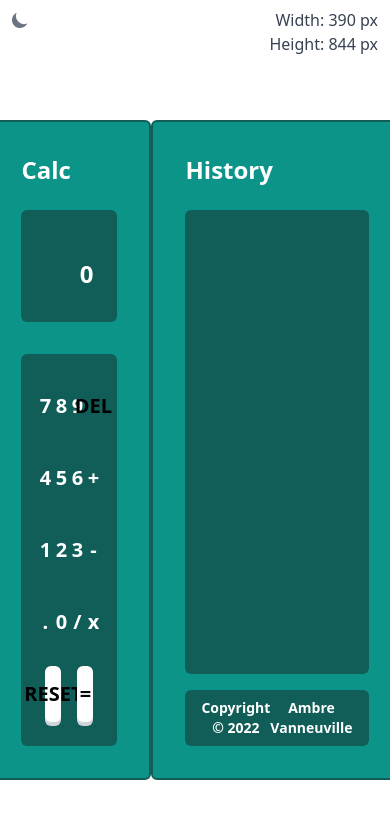
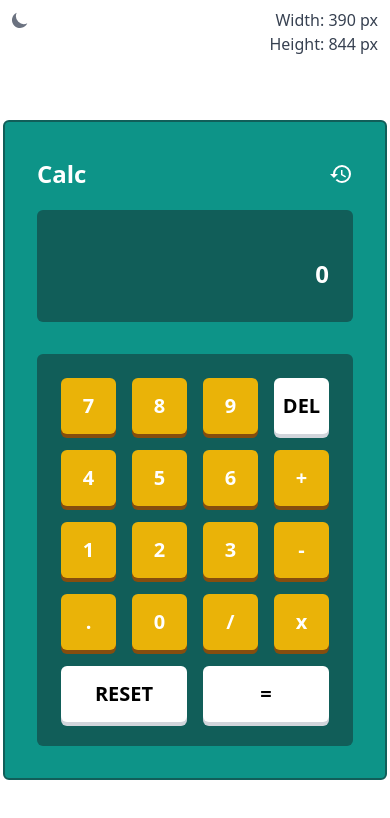
Before and after one commit to Ambre1709/Calculatrice, a Vue app: page / in a window 390 px wide. Shown: the top 818 px of the page. Built offline with nearby package versions, Linux system fonts and the light colour scheme.

Commit message:
💄 ✨ responsive

```diff
--- a/src/components/Calculator.vue
+++ b/src/components/Calculator.vue
@@ -1,9 +1,13 @@
 <template>
-  <div class="mt-20 flex flex-row justify-center">
+  <div class="mt-20 flex justify-center">
+    <div class="relative flex flex-row">
       <div
         class="border-2 border-teal-800 dark:border-gray-500 bg-teal-600 dark:bg-gray-900 w-96 text-white font-bold p-8 rounded-md"
       >
-      <h2 class="h-10 text-2xl text-white mb-4">Calc</h2>
+        <div class="h-10 mb-4 flex items-center justify-between">
+          <h2 class="text-2xl text-white">Calc</h2>
+          <history @click="open = !open" class="w-6 h-6 cursor-pointer" />
+        </div>
 
         <div
           class="overflow-auto scrollbar scrollbar-thumb-teal-900 dark:scrollbar-thumb-orange-300 dark:scrollbar-track-gray-200 scrollbar-track-teal-100 h-28 break-words bg-teal-800 dark:bg-gray-700 text-white mb-8 rounded-md text-right text-2xl px-6 py-4"
@@ -43,13 +47,28 @@
         </div>
       </div>
 
-    <div class="bg-teal-800 dark:bg-gray-500 w-4 rounded-md"></div>
+      <div
+        :class="[open ? 'hidden lg:block' : 'hidden']"
+        class="w-4 rounded-md bg-teal-800 dark:bg-gray-500"
+      ></div>
 
       <div
+        :class="[
+          open
+            ? 'z-10 absolute top-0 left-0 lg:block lg:relative h-full'
+            : 'hidden',
+        ]"
         class="border-2 border-teal-800 dark:border-gray-500 flex flex-col justify-between bg-teal-600 dark:bg-gray-900 w-96 text-white font-bold p-8 rounded-md"
       >
-      <div class="h-full">
-        <h2 class="h-10 text-2xl text-white mb-4">History</h2>
+        <div>
+          <div class="h-10 mb-4 flex items-center justify-between">
+            <h2 class="text-2xl text-white">History</h2>
+            <history
+              @click="open = !open"
+              :class="[open ? 'block lg:hidden' : 'hidden']"
+              class="w-6 h-6 cursor-pointer"
+            />
+          </div>
 
           <div
             class="overflow-auto scrollbar scrollbar-thumb-teal-900 dark:scrollbar-thumb-orange-300 dark:scrollbar-track-gray-200 scrollbar-track-teal-100 bg-teal-800 dark:bg-gray-700 p-6 rounded-md h-[464px] text-right"
@@ -78,10 +97,11 @@
           </div>
         </div>
         <div
-        class="bg-teal-800 dark:bg-gray-700 px-4 py-2 rounded-md text-center text-sm flex justify-between"
+          class="absolute bottom-8 left-8 w-[316px] bg-teal-800 dark:bg-gray-700 px-4 py-2 rounded-md text-center text-sm flex justify-between"
         >
           <div>Copyright © 2022</div>
           <div>Ambre Vanneuville</div>
+        </div>
       </div>
     </div>
   </div>
@@ -90,10 +110,12 @@
 <script>
 import Button from "./Button.vue";
 import Delete from "./icons/Delete.vue";
+import History from "./icons/History.vue";
 export default {
   components: {
     Button,
     Delete,
+    History,
   },
   data() {
     return {
@@ -103,6 +125,7 @@ export default {
       histories: [],
       equation: "",
       total: "",
+      open: false,
     };
   },
 
--- /dev/null
+++ b/src/components/icons/History.vue
@@ -0,0 +1,16 @@
+<template>
+  <svg
+    xmlns="http://www.w3.org/2000/svg"
+    xmlns:xlink="http://www.w3.org/1999/xlink"
+    aria-hidden="true"
+    role="img"
+    class="iconify iconify--mdi"
+    preserveAspectRatio="xMidYMid meet"
+    viewBox="0 0 24 24"
+  >
+    <path
+      fill="currentColor"
+      d="M13.5 8H12v5l4.28 2.54l.72-1.21l-3.5-2.08V8M13 3a9 9 0 0 0-9 9H1l3.96 4.03L9 12H6a7 7 0 0 1 7-7a7 7 0 0 1 7 7a7 7 0 0 1-7 7c-1.93 0-3.68-.79-4.94-2.06l-1.42 1.42A8.896 8.896 0 0 0 13 21a9 9 0 0 0 9-9a9 9 0 0 0-9-9"
+    ></path>
+  </svg>
+</template>
```
Lines whose indentation alone changed are shown as unchanged.
